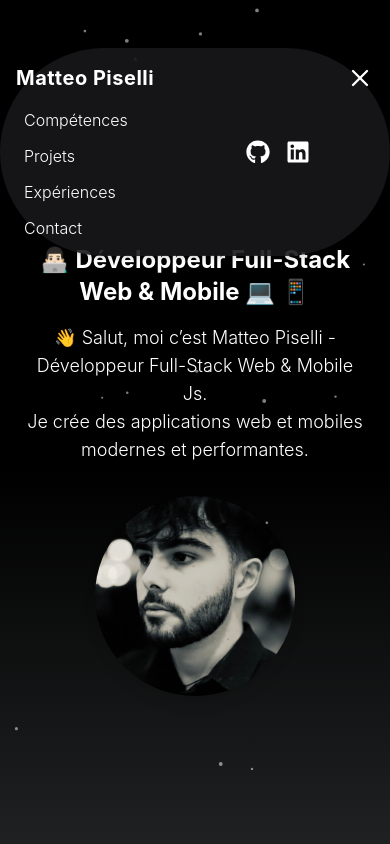
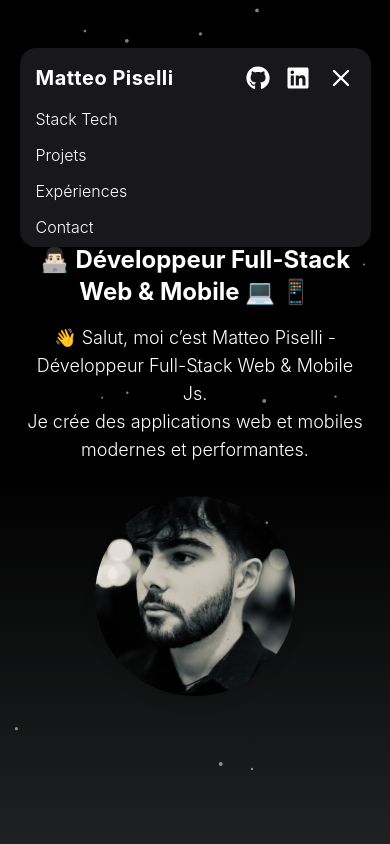
Before and after one commit to MatteoPiselli/portfolio, a Next.js app: page / in a window 390 px wide. Both pictures are taken after a click on the button 360 px from the left and 78 px from the top of the page. Shown: the top 844 px of the page. Built offline with nearby package versions, Linux system fonts and the light colour scheme; no server answers.

Commit message:
ajout d'animations au menu mobile et amélioration de la structure des liens

```diff
--- a/components/NavBar.jsx
+++ b/components/NavBar.jsx
@@ -1,30 +1,48 @@
 import { useState } from "react";
+import { Menu, X } from "lucide-react";
 import Link from "next/link";
-import { Menu, X } from "lucide-react";
+import { motion, AnimatePresence } from "framer-motion";
 
 export default function Navbar() {
   const [isOpen, setIsOpen] = useState(false);
 
   return (
-    <nav className="bg-[#18181b]/90 text-white w-full md:w-[50%] mx-auto rounded-full shadow-md z-20">
+    <nav
+      className={`bg-[#18181b] text-white w-[90%] md:w-[50%] mx-auto shadow-md z-20
+      ${isOpen ? "rounded-t-2xl" : "rounded-full"}`} // si le menu mobile est ouvert arrondie seulement le haut
+    >
       <div className="flex items-center justify-between w-[100%] mx-auto px-4 md:px-8 py-4">
         <div className="text-xl font-bold tracking-wide">Matteo Piselli</div>
 
         {/* Menu desktop */}
         <ul className="hidden md:flex space-x-8 text-md font-light z-20">
           <li>
-            <Link href="#skills" className="text-white hover:text-[#A1A1A1]">
+            <Link href="#skills" scroll={true}>
+              <span className="cursor-pointer text-white hover:text-[#A1A1A1]">
                 Stack Tech
+              </span>
             </Link>
           </li>
           <li>
-            <Link href="#projects">Projets</Link>
+            <Link href="#projects" scroll={true}>
+              <span className="cursor-pointer text-white hover:text-[#A1A1A1]">
+                Projets
+              </span>
+            </Link>
           </li>
           <li>
-            <Link href="#experiences">Expériences</Link>
+            <Link href="#experiences" scroll={true}>
+              <span className="cursor-pointer text-white hover:text-[#A1A1A1]">
+                Expériences
+              </span>
+            </Link>
           </li>
           <li>
-            <Link href="#contact">Contact</Link>
+            <Link href="#contact" scroll={true}>
+              <span className="cursor-pointer text-white hover:text-[#A1A1A1]">
+                Contact
+              </span>
+            </Link>
           </li>
         </ul>
 
@@ -38,32 +56,65 @@ export default function Navbar() {
       </div>
 
       {/* Menu mobile (visible quand ouvert) */}
+      <AnimatePresence>
         {isOpen && (
-        <div className="md:hidden px-6 pb-4">
-          <ul className="flex flex-col space-y-3 text-md font-light">
+          <>
+            <div className="relative w-full">
+              <motion.div
+                initial={{ opacity: 0, y: -20 }}
+                animate={{ opacity: 1, y: 0 }}
+                exit={{ opacity: 0, y: -20 }}
+                transition={{ duration: 0.3 }}
+                className="md:hidden absolute w-full bg-[#18181b] rounded-b-2xl shadow-md z-10"
+                style={{ marginTop: "-1px" }} // pour coller parfaitement à la navbar
+              >
+                <ul className="flex flex-col ml-4 space-y-3 mb-2 text-md font-light">
                   <li>
-              <Link href="#skills" onClick={() => setIsOpen(false)}>
-                Compétences
+                    <Link href="#skills" scroll={true}>
+                      <span
+                        onClick={() => setIsOpen(false)}
+                        className="text-white hover:text-[#A1A1A1]"
+                      >
+                        Stack Tech
+                      </span>
                     </Link>
                   </li>
                   <li>
-              <Link href="#projects" onClick={() => setIsOpen(false)}>
+                    <Link href="#projects" scroll={true}>
+                      <span
+                        onClick={() => setIsOpen(false)}
+                        className="text-white hover:text-[#A1A1A1]"
+                      >
                         Projets
+                      </span>
                     </Link>
                   </li>
                   <li>
-              <Link href="#experiences" onClick={() => setIsOpen(false)}>
+                    <Link href="#experiences" scroll={true}>
+                      <span
+                        onClick={() => setIsOpen(false)}
+                        className="text-white hover:text-[#A1A1A1]"
+                      >
                         Expériences
+                      </span>
                     </Link>
                   </li>
                   <li>
-              <Link href="#contact" onClick={() => setIsOpen(false)}>
+                    <Link href="#contact" scroll={true}>
+                      <span
+                        onClick={() => setIsOpen(false)}
+                        className="text-white hover:text-[#A1A1A1]"
+                      >
                         Contact
+                      </span>
                     </Link>
                   </li>
                 </ul>
+              </motion.div>
             </div>
+          </>
         )}
+      </AnimatePresence>
     </nav>
   );
 }
```
Lines whose indentation alone changed are shown as unchanged.
